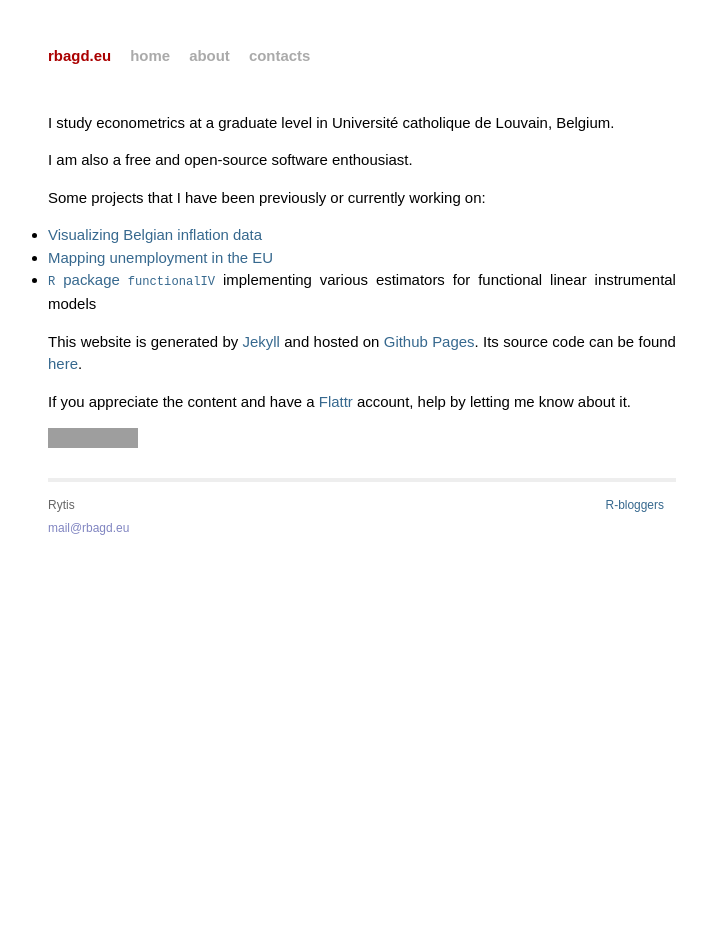
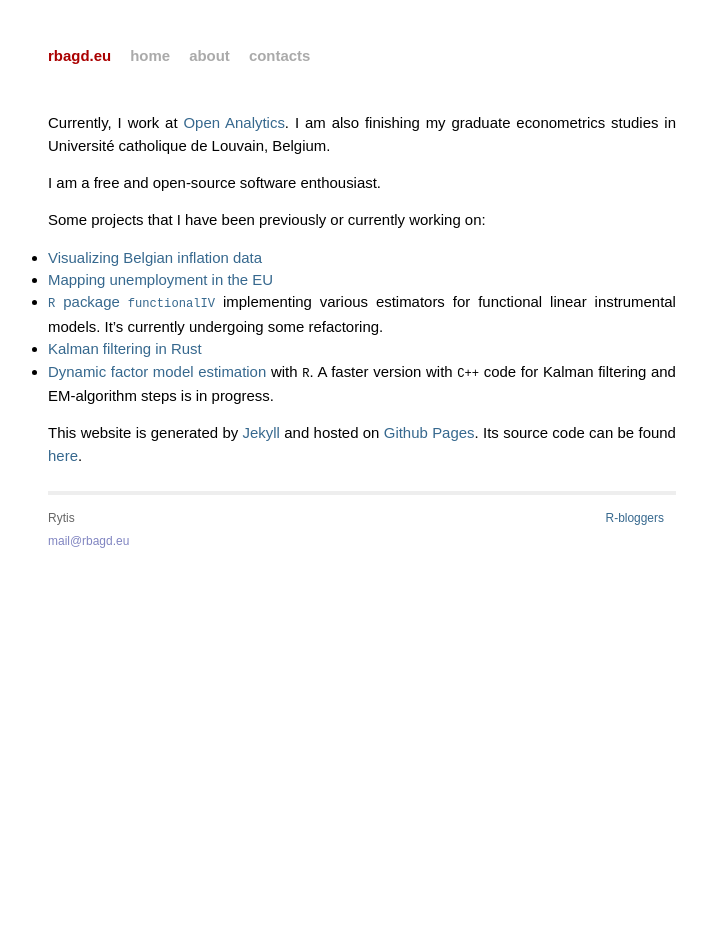
Before and after one commit to rbagd/rbagd.github.io, a Jekyll site: the page built from about/index.markdown, in a window 1280 px wide. Shown: the whole page, without its empty margins (278-985 px from the left). Built offline with Jekyll 4.4.1, drawn with Linux system fonts in a browser that asks for light colours; Markdown is read by kramdown in place of the engine named in the settings; grey boxes are pictures that could not be loaded.

Commit message:
Update about to reflect recent changes

```diff
--- a/about/index.markdown
+++ b/about/index.markdown
@@ -4,18 +4,16 @@ title: about
 format: markdown
 ---
 
-I study econometrics at a graduate level in Université catholique de Louvain, Belgium.
+Currently, I work at [Open Analytics](https://www.openanalytics.eu/). I am also finishing my graduate econometrics studies in Université catholique de Louvain, Belgium.
 
-I am also a free and open-source software enthousiast.
+I am a free and open-source software enthousiast.
 
 Some projects that I have been previously or currently working on:
 
 * [Visualizing Belgian inflation data](https://rytis.shinyapps.io/inflation)
 * [Mapping unemployment in the EU](https://github.com/rbagd/eu-unemployment)
-* [`R` package `functionalIV`](https://github.com/rbagd/functionalIV) implementing various estimators for functional linear instrumental models
+* [`R` package `functionalIV`](https://github.com/rbagd/functionalIV) implementing various estimators for functional linear instrumental models. It's currently undergoing some refactoring.
+* [Kalman filtering in Rust](https://github.com/rbagd/rust-linearkalman)
+* [Dynamic factor model estimation](https://github.com/rbagd/dynfactoR) with `R`. A faster version with `C++` code for Kalman filtering and EM-algorithm steps is in progress.
 
 This website is generated by [Jekyll](http://jekyllrb.com/) and hosted on [Github Pages](http://pages.github.com/). Its source code can be found [here](https://github.com/rbagd/rbagd.github.io).
-
-If you appreciate the content and have a [Flattr](https://flattr.com) account, help by letting me know about it.
-
-{% include flattr.html %}
```
